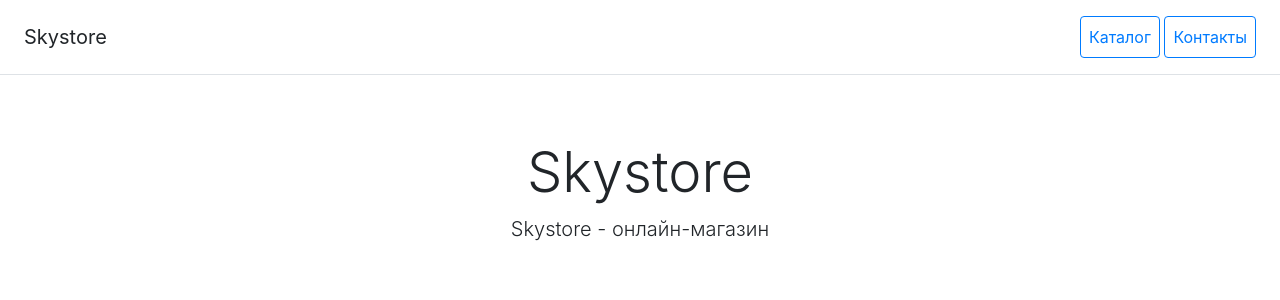
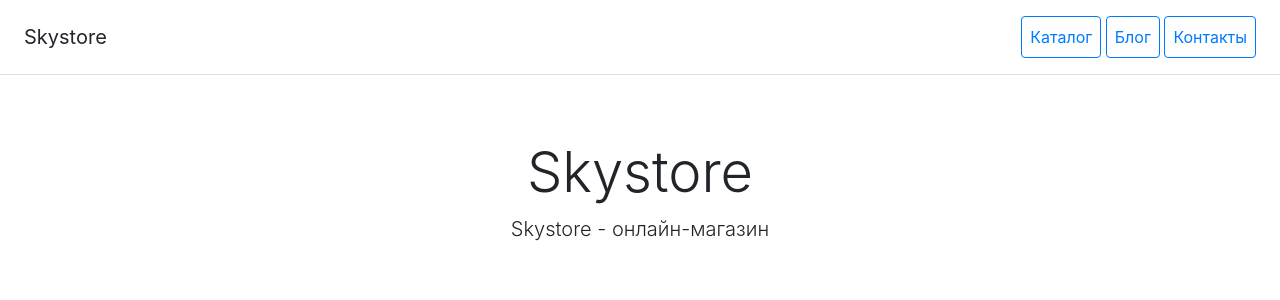
Before and after one commit to voesem/django_shop, a Django app: page / in a window 1280 px wide. Shown: the top 300 px of the page. Run offline with Django 4.2, Linux system fonts and the light colour scheme; data that the repository does not hold is empty; some libraries are stand-ins or nearby versions.

Commit message:
В меню добавлена ссылка на блог с постами

```diff
--- a/catalog/templates/catalog/includes/inc_catalog_menu.html
+++ b/catalog/templates/catalog/includes/inc_catalog_menu.html
@@ -2,6 +2,7 @@
     <h5 class="my-0 mr-md-auto font-weight-normal">Skystore</h5>
     <nav class="ms-5">
         <a class="p-2 btn btn-outline-primary" href="{% url 'catalog:home' %}">Каталог</a>
+        <a class="p-2 btn btn-outline-primary" href="{% url 'blog:list' %}">Блог</a>
         <a class="p-2 btn btn-outline-primary" href="{% url 'catalog:contacts' %}">Контакты</a>
     </nav>
 </div>
```
